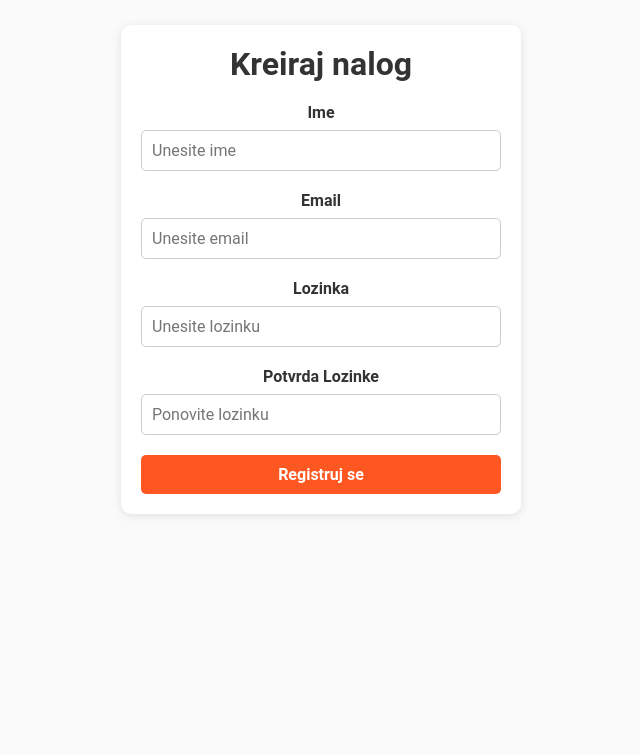
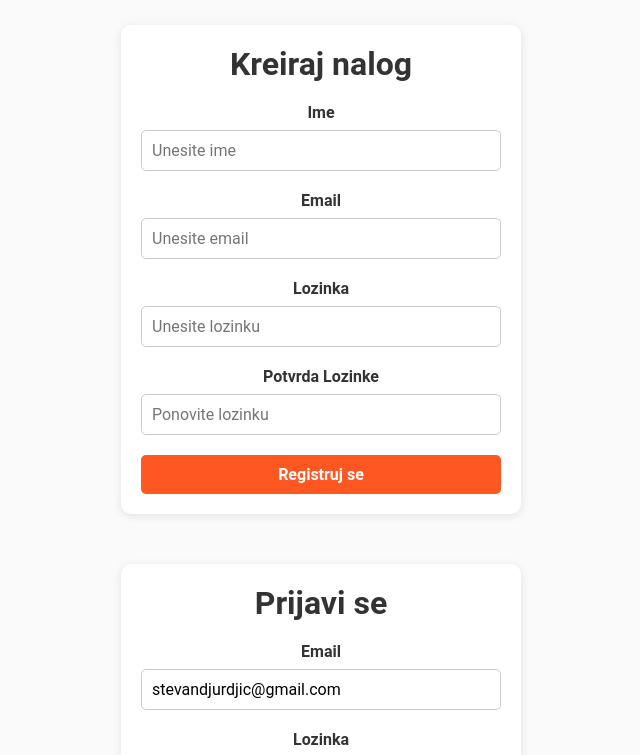
Before and after one commit to elab-development/internet-tehnologije-2024-projekat-fitnesaplikacija_2021_0038, a React (Create React App) app in the folder reactprojekat/: page / in a window 1280 px wide. Shown: the part 2000-2755 px from the top of the page, without its empty margins (319-959 px from the left). Before the commit the page ends 2564 px from the top, so only its background shows below. Built offline with nearby package versions, Linux system fonts and the light colour scheme.

Commit message:
omogucen login korisnika i dodata komponenta za login

```diff
--- a/reactprojekat/src/App.js
+++ b/reactprojekat/src/App.js
@@ -1,13 +1,42 @@
-import logo from './logo.svg';
+import React, { useState } from 'react';
 import './App.css';
 import HomePage from './MojeKomponente/HomePage';
 import Register from './MojeKomponente/Register';
+import Login from './MojeKomponente/Login';
 
 function App() {
+  const [user, setUser] = useState(() => {
+    // Inicijalizacija korisnika iz session storage
+    const storedUser = sessionStorage.getItem('user');
+    const storedToken = sessionStorage.getItem('auth_token');
+    if (storedUser && storedToken) {
+      return { user: JSON.parse(storedUser), token: storedToken };
+    }
+    return null;
+  });
+
   return (
     <div className="App">
-      <HomePage></HomePage>
-      <Register></Register>
+      {user ? (
+        <div>
+          <h2>Dobrodošao, {user.user.name}!</h2>
+          <p>Email: {user.user.email}</p>
+          <button
+            onClick={() => {
+              sessionStorage.clear();
+              setUser(null);
+            }}
+          >
+            Odjavi se
+          </button>
+        </div>
+      ) : (
+        <>
+          <HomePage />
+          <Register />
+          <Login setUser={setUser} />
+        </>
+      )}
     </div>
   );
 }
--- a/reactprojekat/src/MojeKomponente/HomePage.jsx
+++ b/reactprojekat/src/MojeKomponente/HomePage.jsx
@@ -46,7 +46,7 @@ const HomePage = () => {
           </div>
           <div className="feature-card">
             <FaDumbbell size={60} color="#e64a19" />
-            <h3>Detaljni Planovi treninga</h3>
+            <h3>Detaljni planovi treninga</h3>
             <p>Pristup bogatoj bazi vežbi, izradi treninge i prati svaku seriju i ponavljanje.</p>
           </div>
           <div className="feature-card">
@@ -86,7 +86,7 @@ const HomePage = () => {
 
       {/* Testimonials */}
       <section className="testimonials-section" id="testimonials">
-        <h2>Šta Kažu Naši Korisnici</h2>
+        <h2>Šta kažu naši korisnici</h2>
         <div className="testimonials-grid">
           <div className="testimonial-card">
             <IoIosPeople size={60} color="#ff5722" />
--- /dev/null
+++ b/reactprojekat/src/MojeKomponente/Login.css
@@ -0,0 +1,31 @@
+.login-container {
+    max-width: 400px;
+    margin: 50px auto;
+    padding: 20px;
+    background: #fff;
+    border-radius: 10px;
+    box-shadow: 0 2px 10px rgba(0, 0, 0, 0.1);
+    text-align: center;
+  }
+
+  .login-container h2 {
+    margin-bottom: 20px;
+    font-size: 2rem;
+  }
+
+  .login-form {
+    display: flex;
+    flex-direction: column;
+  }
+
+  .error {
+    color: red;
+    font-size: 0.9rem;
+    margin-top: 10px;
+  }
+
+  .success {
+    color: green;
+    font-size: 0.9rem;
+    margin-top: 10px;
+  }
--- /dev/null
+++ b/reactprojekat/src/MojeKomponente/Login.jsx
@@ -0,0 +1,81 @@
+import React, { useState } from 'react';
+import axios from 'axios';
+import InputField from './InputField';
+import Button from './Button';
+import './Login.css';
+
+const Login = ({ setUser }) => {
+  const [formData, setFormData] = useState({
+    email: 'stevandjurdjic@gmail.com',
+    password: 'stevandjurdjic',
+  });
+
+  const [error, setError] = useState('');
+  const [success, setSuccess] = useState('');
+
+  const handleChange = (e) => {
+    const { name, value } = e.target;
+    setFormData((prev) => ({
+      ...prev,
+      [name]: value,
+    }));
+  };
+
+  const handleSubmit = async (e) => {
+    e.preventDefault();
+
+    try {
+      const response = await axios.post('http://127.0.0.1:8000/api/login', {
+        email: formData.email,
+        password: formData.password,
+      });
+
+      const { user, token } = response.data;
+
+      // Čuvanje u session storage
+      sessionStorage.setItem('auth_token', token);
+      sessionStorage.setItem('user', JSON.stringify(user));
+
+      // Pozivanje metode setUser
+      setUser({ user, token });
+
+      setSuccess('Prijava uspešna!');
+      setError('');
+
+      // Resetovanje formData
+      setFormData({ email: '', password: '' });
+    } catch (err) {
+      setError('Pogrešan email ili lozinka.');
+      setSuccess('');
+    }
+  };
+
+  return (
+    <div className="login-container">
+      <h2>Prijavi se</h2>
+      <form className="login-form" onSubmit={handleSubmit}>
+        <InputField
+          label="Email"
+          type="email"
+          value={formData.email}
+          onChange={handleChange}
+          placeholder="Unesite email"
+          name="email"
+        />
+        <InputField
+          label="Lozinka"
+          type="password"
+          value={formData.password}
+          onChange={handleChange}
+          placeholder="Unesite lozinku"
+          name="password"
+        />
+        {error && <p className="error">{error}</p>}
+        {success && <p className="success">{success}</p>}
+        <Button text="Prijavi se" type="submit" />
+      </form>
+    </div>
+  );
+};
+
+export default Login;
```
